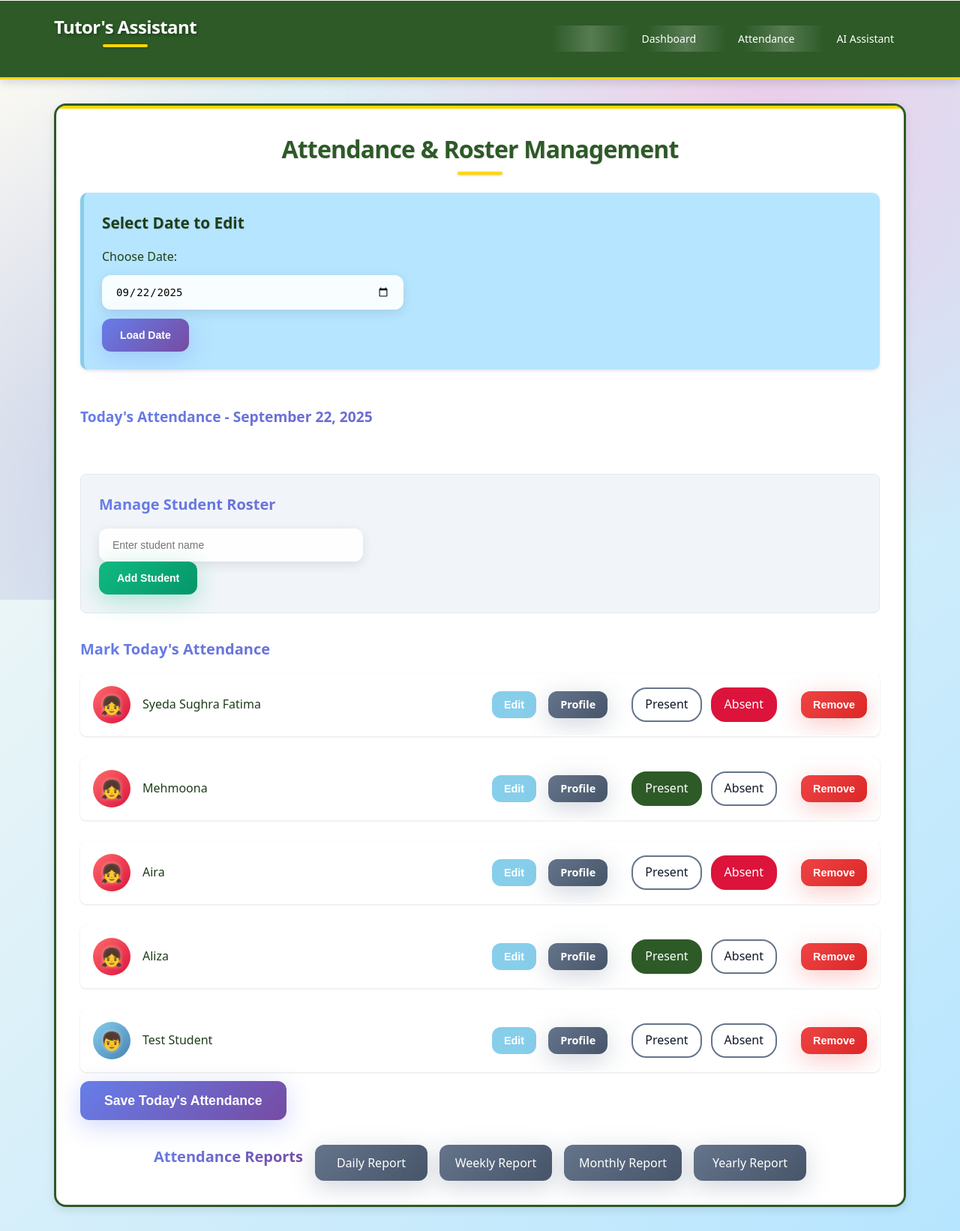
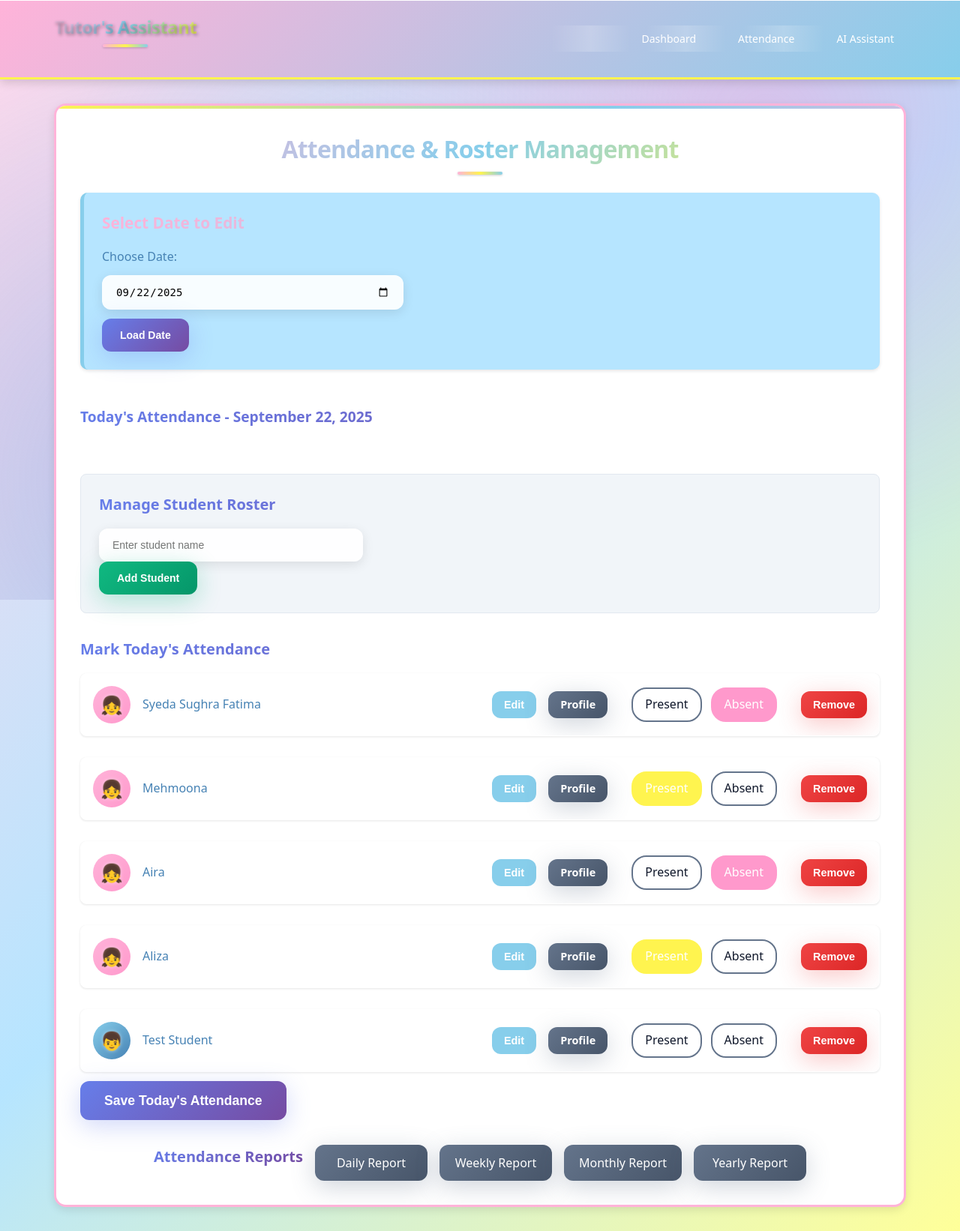
Before and after one commit to tayyabahamna-design/EDUSENSEI, a Flask app: page /attendance in a window 1280 px wide. Shown: the whole page at 75% size. Run offline with Flask 3, Linux system fonts and the light colour scheme.

Commit message:
Update website colors to a playful palette with added emojis
Refactors CSS variables to implement a new color scheme including baby pink, pretty yellow, and calm blue, and renames color variables to reflect the new theme.

Replit-Commit-Author: Agent
Replit-Commit-Session-Id: e811a359-247c-491c-9f04-fa48b8e94298
Replit-Commit-Checkpoint-Type: intermediate_checkpoint
Replit-Commit-Screenshot-Url: https://storage.googleapis.com/screenshot-production-us-central1/aae0de03-32e8-4033-b269-ac9b096c8481/e811a359-247c-491c-9f04-fa48b8e94298/nasy90I

```diff
--- a/static/css/style.css
+++ b/static/css/style.css
@@ -1,30 +1,30 @@
 /* Tutor's Assistant - Primary School Teacher Design */
 :root {
-    /* Main Classroom Colors */
-    --primary: #2d5a27;        /* Forest Green - chalkboard */
-    --secondary: #8b4513;      /* Saddle Brown - wood desk */
-    --accent: #ff7f50;         /* Coral - friendly highlight */
-
-    /* Educational Color Palette */
-    --chalkboard-green: #2d5a27;
-    --chalkboard-light: #4a7c59;
-    --chalkboard-dark: #1e3d1a;
+    /* Sweet Baby Colors */
+    --primary: #ffb3d9;        /* Baby Pink */
+    --secondary: #fff44f;      /* Pretty Yellow */
+    --accent: #87ceeb;         /* Calm Blue */
+
+    /* Cute Color Palette */
+    --baby-pink: #ffb3d9;
+    --baby-pink-light: #ffd9ec;
+    --baby-pink-dark: #ff99cc;
+
+    --pretty-yellow: #fff44f;
+    --pretty-yellow-light: #ffff99;
+    --pretty-yellow-dark: #ffe135;
+
+    --calm-blue: #87ceeb;
+    --calm-blue-light: #b6e5ff;
+    --calm-blue-dark: #4682b4;
+
+    --sweet-purple: #dda0dd;
+    --sweet-purple-light: #e6b3e6;
+    --sweet-purple-dark: #da70d6;
 
     --paper-cream: #fefbf3;
     --paper-light: #ffffff;
     --paper-dark: #f5f2e8;
-
-    --pencil-yellow: #ffd700;
-    --pencil-light: #fff44f;
-    --pencil-dark: #e6c200;
-
-    --apple-red: #dc143c;
-    --apple-light: #ff6b6b;
-    --apple-dark: #b71c1c;
-
-    --sky-blue: #87ceeb;
-    --sky-light: #b6e5ff;
-    --sky-dark: #4682b4;
 
     --white: #ffffff;
     --gray-50: #f8fafc;
@@ -38,22 +38,22 @@
     --gray-800: #1e293b;
     --gray-900: #0f172a;
 
-    --success: var(--chalkboard-green);
-    --danger: var(--apple-red);
-    --warning: var(--pencil-yellow);
-    --info: var(--sky-blue);
+    --success: var(--pretty-yellow);
+    --danger: var(--baby-pink-dark);
+    --warning: var(--pretty-yellow);
+    --info: var(--calm-blue);
 
     /* Legacy color mappings for compatibility */
-    --blue-primary: var(--sky-blue);
-    --blue-dark: var(--chalkboard-dark);
-    --blue-light: var(--sky-light);
-    --pink-primary: var(--apple-red);
-    --pink-light: var(--apple-light);
-    --yellow-primary: var(--pencil-yellow);
-    --yellow-light: var(--pencil-light);
+    --blue-primary: var(--calm-blue);
+    --blue-dark: var(--calm-blue-dark);
+    --blue-light: var(--calm-blue-light);
+    --pink-primary: var(--baby-pink);
+    --pink-light: var(--baby-pink-light);
+    --yellow-primary: var(--pretty-yellow);
+    --yellow-light: var(--pretty-yellow-light);
     --gray-light: var(--paper-light);
     --gray-medium: var(--gray-500);
-    --gray-dark: var(--chalkboard-dark);
+    --gray-dark: var(--gray-700);
 
     /* Modern shadows */
     --shadow-sm: 0 1px 2px 0 rgb(0 0 0 / 0.05);
@@ -70,7 +70,7 @@
 
 body {
     font-family: system-ui, 'Segoe UI', -apple-system, BlinkMacSystemFont, sans-serif;
-    background: linear-gradient(135deg, var(--paper-cream) 0%, var(--sky-light) 100%);
+    background: linear-gradient(135deg, var(--baby-pink-light) 0%, var(--calm-blue-light) 50%, var(--pretty-yellow-light) 100%);
     min-height: 100vh;
     line-height: 1.6;
     color: var(--gray-900);
@@ -96,8 +96,8 @@ body::before {
 
 /* Navigation */
 .navbar {
-    background: var(--chalkboard-green);
-    border-bottom: 3px solid var(--pencil-yellow);
+    background: linear-gradient(135deg, var(--baby-pink) 0%, var(--calm-blue) 100%);
+    border-bottom: 3px solid var(--pretty-yellow);
     padding: 1rem 0;
     box-shadow: 0 4px 12px rgba(0, 0, 0, 0.15);
     border-top: 1px solid var(--paper-light);
@@ -149,8 +149,8 @@ body::before {
 }
 
 .nav-link:hover {
-    background: var(--pencil-yellow);
-    color: var(--chalkboard-dark);
+    background: var(--pretty-yellow);
+    color: var(--gray-800);
     transform: translateY(-1px);
     box-shadow: 0 2px 8px rgba(0, 0, 0, 0.2);
 }
@@ -442,14 +442,16 @@ body::before {
 
 /* Page Headers */
 h1 {
-    color: var(--chalkboard-green);
+    background: linear-gradient(135deg, var(--baby-pink) 0%, var(--calm-blue) 50%, var(--pretty-yellow) 100%);
+    -webkit-background-clip: text;
+    -webkit-text-fill-color: transparent;
+    background-clip: text;
     margin-bottom: 2rem;
     font-size: 2rem;
     text-align: center;
     font-weight: 700;
     letter-spacing: -0.025em;
     position: relative;
-    text-shadow: 1px 1px 2px rgba(0, 0, 0, 0.1);
 }
 
 h1::after {
@@ -460,17 +462,19 @@ h1::after {
     transform: translateX(-50%);
     width: 60px;
     height: 4px;
-    background: var(--pencil-yellow);
+    background: linear-gradient(90deg, var(--baby-pink), var(--pretty-yellow), var(--calm-blue));
     border-radius: 2px;
     box-shadow: 0 1px 3px rgba(0, 0, 0, 0.2);
 }
 
 h2 {
-    color: var(--chalkboard-green);
+    background: linear-gradient(135deg, var(--baby-pink) 0%, var(--calm-blue) 100%);
+    -webkit-background-clip: text;
+    -webkit-text-fill-color: transparent;
+    background-clip: text;
     margin-bottom: 1.5rem;
     font-weight: 600;
     font-size: 1.5rem;
-    text-shadow: 1px 1px 2px rgba(0, 0, 0, 0.1);
 }
 
 h3 {
@@ -554,7 +558,7 @@ input[type="text"], input[type="tel"], input[type="date"], select, textarea {
 
 /* Boy Avatar */
 .boy-avatar {
-    background: linear-gradient(135deg, var(--sky-blue) 0%, var(--sky-dark) 100%);
+    background: linear-gradient(135deg, var(--calm-blue) 0%, var(--calm-blue-dark) 100%);
 }
 
 .boy-avatar::before {
@@ -565,7 +569,7 @@ input[type="text"], input[type="tel"], input[type="date"], select, textarea {
 }
 
 .boy-avatar-small {
-    background: linear-gradient(135deg, var(--sky-blue) 0%, var(--sky-dark) 100%);
+    background: linear-gradient(135deg, var(--calm-blue) 0%, var(--calm-blue-dark) 100%);
 }
 
 .boy-avatar-small::before {
@@ -577,7 +581,7 @@ input[type="text"], input[type="tel"], input[type="date"], select, textarea {
 
 /* Girl Avatar */
 .girl-avatar {
-    background: linear-gradient(135deg, var(--apple-light) 0%, var(--apple-red) 100%);
+    background: linear-gradient(135deg, var(--baby-pink) 0%, var(--baby-pink-dark) 100%);
 }
 
 .girl-avatar::before {
@@ -588,7 +592,7 @@ input[type="text"], input[type="tel"], input[type="date"], select, textarea {
 }
 
 .girl-avatar-small {
-    background: linear-gradient(135deg, var(--apple-light) 0%, var(--apple-red) 100%);
+    background: linear-gradient(135deg, var(--baby-pink) 0%, var(--baby-pink-dark) 100%);
 }
 
 .girl-avatar-small::before {
@@ -600,7 +604,7 @@ input[type="text"], input[type="tel"], input[type="date"], select, textarea {
 
 /* Neutral Avatar */
 .neutral-avatar {
-    background: linear-gradient(135deg, var(--pencil-yellow) 0%, var(--pencil-dark) 100%);
+    background: linear-gradient(135deg, var(--pretty-yellow) 0%, var(--pretty-yellow-dark) 100%);
 }
 
 .neutral-avatar::before {
@@ -611,7 +615,7 @@ input[type="text"], input[type="tel"], input[type="date"], select, textarea {
 }
 
 .neutral-avatar-small {
-    background: linear-gradient(135deg, var(--pencil-yellow) 0%, var(--pencil-dark) 100%);
+    background: linear-gradient(135deg, var(--pretty-yellow) 0%, var(--pretty-yellow-dark) 100%);
 }
 
 .neutral-avatar-small::before {
@@ -683,7 +687,7 @@ input[type="text"]:focus, input[type="tel"]:focus, input[type="date"]:focus, sel
     padding: 2rem;
     border-radius: 16px;
     box-shadow: 0 4px 12px rgba(0, 0, 0, 0.1);
-    border: 3px solid var(--chalkboard-green);
+    border: 3px solid var(--baby-pink);
     position: relative;
     overflow: hidden;
 }
@@ -695,7 +699,9 @@ input[type="text"]:focus, input[type="tel"]:focus, input[type="date"]:focus, sel
     left: 0;
     right: 0;
     height: 4px;
-    background: var(--pencil-yellow);
+    background: linear-gradient(90deg, var(--baby-pink), var(--pretty-yellow), var(--calm-blue), var(--baby-pink));
+    background-size: 200% 100%;
+    animation: gradient-slide 3s ease infinite;
 }
 
 @keyframes gradient-slide {
```
